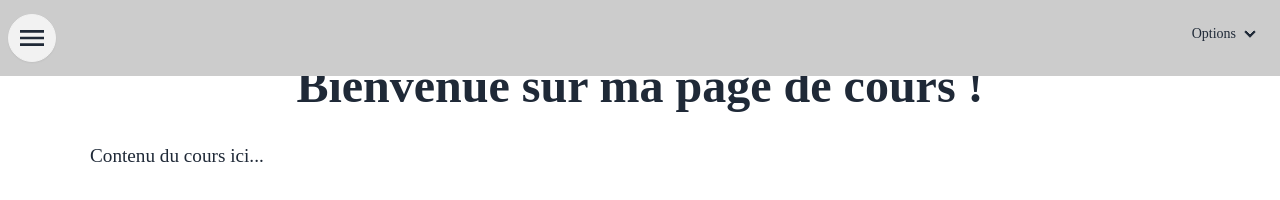
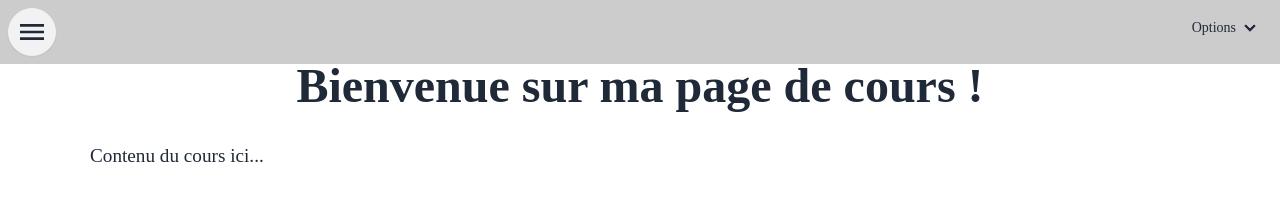
Before and after one commit to lafitteque/lafitteque.github.io, an Astro site: page / in a window 1280 px wide. Built offline with nearby package versions, Linux system fonts and the light colour scheme; Astro itself is replaced by a stand-in of ours.

Commit message:
fix trou navigation bar

```diff
--- a/src/layouts/Base.astro
+++ b/src/layouts/Base.astro
@@ -41,7 +41,7 @@ const {headings, title} = Astro.props;
       <div class="drawer-content">
 
 
-        <div class="fixed navbar bg-tertiary z-10">
+        <div class="fixed navbar h-[8%] bg-tertiary z-10">
           <div class="navbar-start">
             <HamburgerButton />
           </div>
@@ -71,7 +71,7 @@ const {headings, title} = Astro.props;
 
       </div>
       <div class="drawer-side">
-        <ul class="pl-2 text-base-content min-h-full w-80 p-4 bg-primary">
+        <ul class="pl-2 text-base-content h-[92%] w-80 bg-primary">
           <!-- Sidebar content here -->
           {coursData.map((cours) => <div><a class="block decoration-none" href={cours.url}>{cours.titre}</a></div>)}
         </ul>
@@ -87,10 +87,9 @@ const {headings, title} = Astro.props;
 .drawer-side{
   pointer-events: none;
   position: fixed;
-  top: 80px;
+  top: 8%;
   align-items: flex-start;
   justify-items: start;
-  margin:5px;
   padding: 0;
   width: 300px;
   position: fixed;
```
